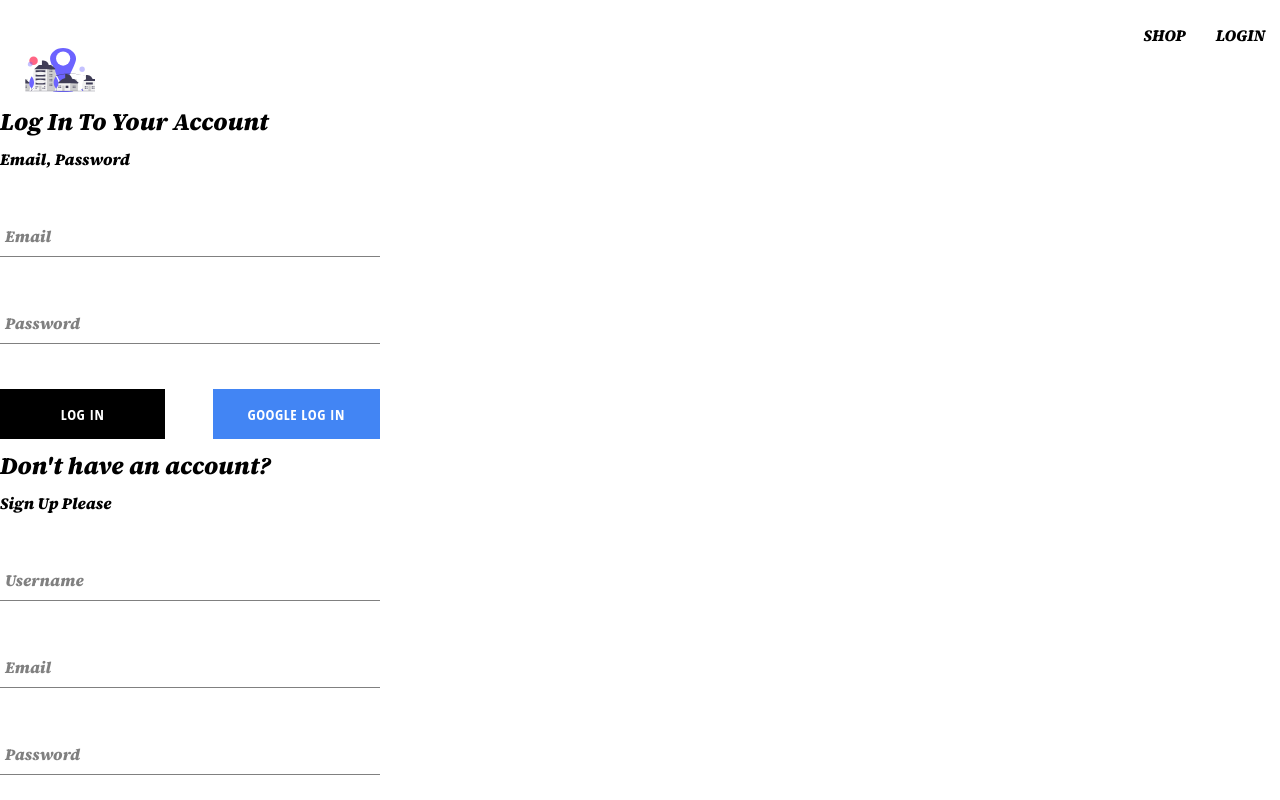
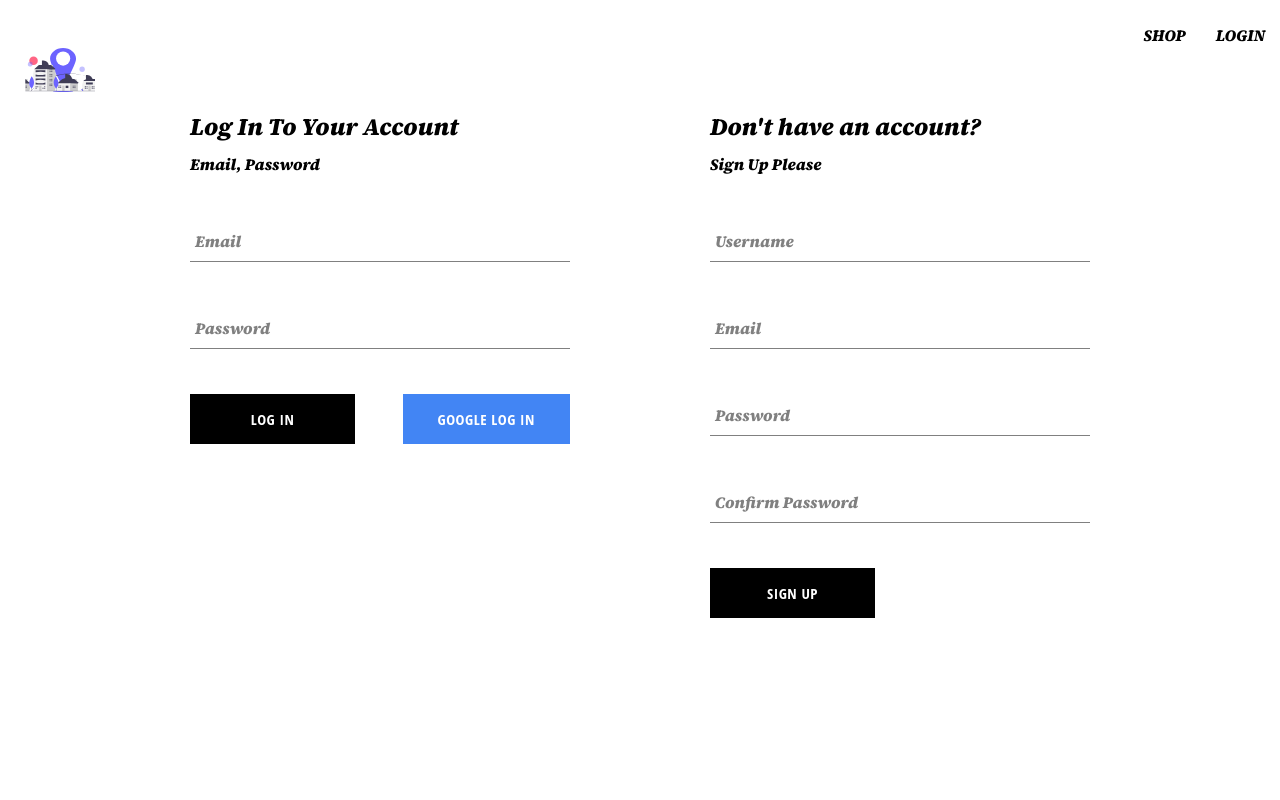
Before and after one commit to Edlenh/edecom, a React (Create React App) app: page /auth in a window 1280 px wide. Shown: the top 800 px of the page. Built offline with nearby package versions, Linux system fonts and the light colour scheme.

Commit message:
style log in page and set alerts

```diff
--- a/src/components/signInForm/sign-in-form.component.jsx
+++ b/src/components/signInForm/sign-in-form.component.jsx
@@ -36,6 +36,16 @@
             resetFields();
 
         } catch (error) {
+            switch(error.code){
+                case 'auth/wrong-password':
+                alert('incorrect credentials');
+                break
+                case 'auth/user-not-found':
+                alert('No User Found!')
+                break;
+                default:
+                    console.log(error)
+            }
         }
     }
 
@@ -61,7 +71,7 @@
 
             <div className="buttons-container">
             <Button type="submit">Log In</Button>
-            <Button buttonType="google" onClick = {signInWithGoogle}>Google Log In</Button>
+            <Button type="button" buttonType="google" onClick = {signInWithGoogle}>Google Log In</Button>
             </div>
             </form>
 
--- a/src/routes/authentication/authentication.component.jsx
+++ b/src/routes/authentication/authentication.component.jsx
@@ -1,16 +1,12 @@
-import {
-    signInWithGooglePopup,
-    createUserDocumentFromAuth,
- } from "../../utils/firebase/firebase.utils"
-
  import SignUpForm from "../../components/signUpForm/sign-up-form.component";
  import SignInForm from "../../components/signInForm/sign-in-form.component";
 
+import './authentication.style.scss'
 
 const Authentication = () =>{
 
     return(
-        <div>
+        <div className="authentication-container">
             <SignInForm />
             <SignUpForm />
 
--- /dev/null
+++ b/src/routes/authentication/authentication.style.scss
@@ -0,0 +1,6 @@
+.authentication-container{
+    display: flex;
+    justify-content: space-between;
+    width: 900px;
+    margin: 30px auto;
+}
```
